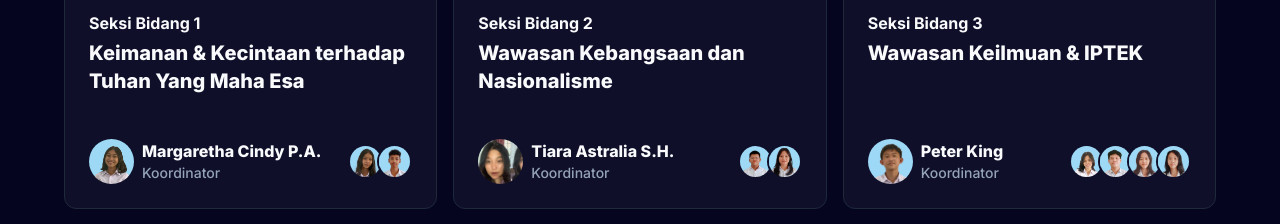
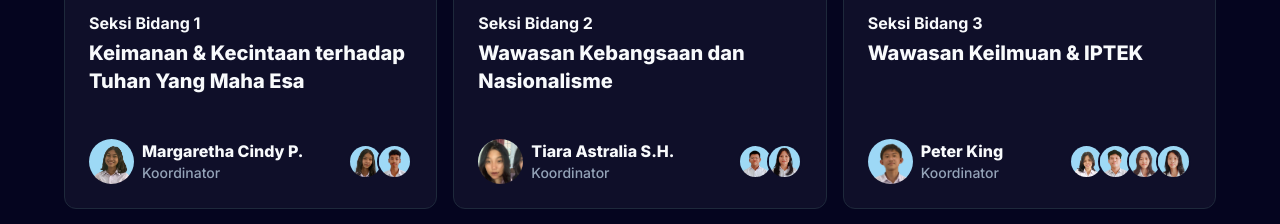
Before and after one commit to osissmkxaverius/osissmkxaverius.sch.id, a Next.js app: page / in a window 1280 px wide. Shown: the part 2480-2704 px from the top of the page. Built offline with nearby package versions, Linux system fonts and the light colour scheme.

Commit message:
fix: nama pengurus

```diff
--- a/data/sekbid_data.tsx
+++ b/data/sekbid_data.tsx
@@ -16,7 +16,7 @@ const SekbidData = [
     title: "Keimanan & Kecintaan terhadap Tuhan Yang Maha Esa",
     description: "Tentang Keimanan & Kecintaaan terhadap Tuhan Yang Maha Esa",
     quote: "Buah keheningan adalah doa. Buah doa adalah iman. Buah iman adalah cinta. Buah cinta adalah pelayanan. Buah pelayanan adalah damai.",
-    koordinator: "Margaretha Cindy P.A.",
+    koordinator: "Margaretha Cindy P.",
     profile: "/assets/avatar/cindy.jpg",
     icon: <Sekbid1 />,
     total_member: 2,
```
